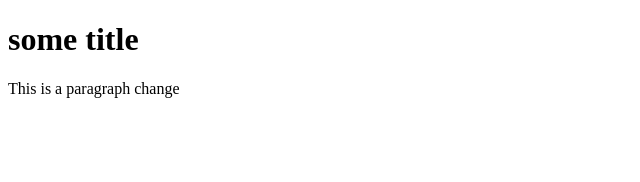
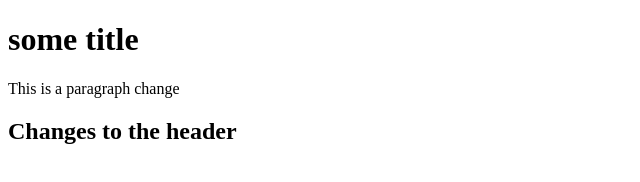
Before and after one commit to Henry1425/testing-github, a plain HTML site: page index.html in a window 1280 px wide. Shown: the whole page, without its empty margins (0-640 px from the left). Drawn offline with Linux system fonts and the light colour scheme.

Commit message:
changes to the h2 tag

```diff
--- a/index.html
+++ b/index.html
@@ -9,6 +9,7 @@
 <body>
     <h1 class="title">some title</h1>
     <p>This is a paragraph change</p>
+    <h2>Changes to the header</h2>
 </body>
 
 </html>
```
